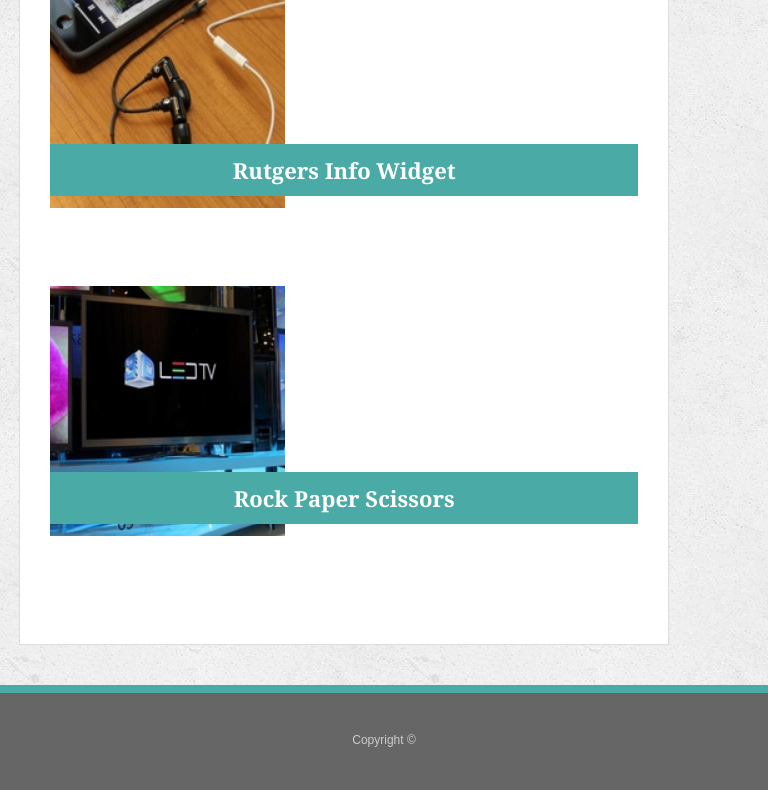
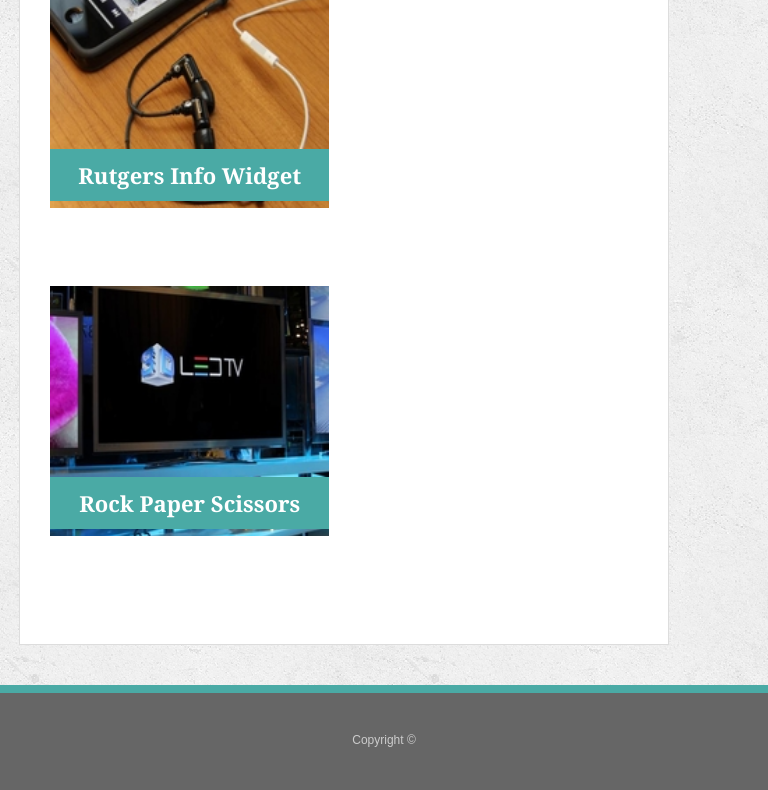
Before and after one commit to kennedyaustin/Responsive-Portfolio, a plain HTML site: page portfolio.html in a window 768 px wide. Shown: the part 1279-2069 px from the top of the page. Drawn offline with Linux system fonts and the light colour scheme.

Commit message:
slowly finishing the 768px page

```diff
--- a/assets/css/style.css
+++ b/assets/css/style.css
@@ -241,6 +241,12 @@
 }
 
 @media screen and (max-width: 640px) {
+
+  #Abimg {
+    width: 100%;
+    height: 250px;
+  }
+
   #logo {
     width: 100%;
   }
@@ -283,7 +289,7 @@
 
 @media screen and (max-width: 768px) and (min-width: 641px) {
   #logo {
-    margin-left: 37px;
+    margin-left: 20px;
   }
 
   #main-container {
@@ -295,8 +301,8 @@
     width: 250px;
     height: 200px;
     object-fit: cover;
+    padding: 3px 15px 10px 0;
     float: left;
-    padding: 3px 15px 10px 0;
   }
 
   p {
@@ -310,8 +316,7 @@
   }
 
   .imgplz {
-    margin: auto;
-    width: 40%;
+    width: 100%;
     height: 250px;
     object-fit: cover;
   }
@@ -321,10 +326,31 @@
     color: #ffffff;
     background-color: #4aaaa5;
     text-align: center;
-    padding: 15px 0 15px 0;
-    bottom: 75px;
+    padding: 15px;
+    bottom: 70px;
     border-bottom: #4aaaa5;
+    width: 100%;
   }
+
+  .maybe {
+    column-count: 2;
+    column-fill: auto;
+    column-gap: 30px;
+  }
+
+  /* .Box1 {
+    width: 45%;
+  }
+
+  .Box2 {
+    width: 45%;
+    float: right;
+  }
+
+  .Box3 {
+    width: 45%;
+    float: left;
+  } */
 
 }
 
--- a/portfolio.html
+++ b/portfolio.html
@@ -25,31 +25,26 @@
     <section class="main-section">
       <h1>Portfolio</h1>
 
-      <div class="work">
-        <img class="imgplz" src="assets/images/technics-q-c-640-480-1.jpg" alt="Word Guess">
+        <div class= "maybe">
+        <!-- <div class= "Box1"> -->
+            <img class="imgplz" src="assets/images/technics-q-c-640-480-1.jpg" alt="Word Guess">
+            <h3>Word Guess</h3>
+            <img class="imgplz" src="assets/images/technics-q-c-640-480-2.jpg" alt="RPG Game">
+            <h3>RPG Game</h3>
+        <!-- </div> -->
 
-        <h3>Word Guess</h3>
-      </div>
-      <div class="work">
-        <img class="imgplz" src="assets/images/technics-q-c-640-480-2.jpg" alt="RPG Game">
+        <!-- <div class= "Box2"> -->
+            <img class="imgplz" src="assets/images/technics-q-c-640-480-5.jpg" alt="Trivia Game">
+            <h3>Trivia Game</h3>
+            <img class="imgplz" src="assets/images/technics-q-c-640-480-7.jpg" alt="Rutgers Info Widget">
+            <h3>Rutgers Info Widget</h3>
+        <!-- </div> -->
 
-        <h3>RPG Game</h3>
-      </div>
-      <div class="work">
-        <img class="imgplz" src="assets/images/technics-q-c-640-480-5.jpg" alt="Trivia Game">
-
-        <h3>Trivia Game</h3>
-      </div>
-      <div class="work">
-        <img class="imgplz" src="assets/images/technics-q-c-640-480-7.jpg" alt="Rutgers Info Widget">
-
-        <h3>Rutgers Info Widget</h3>
-      </div>
-      <div class="work">
-        <img class="imgplz" src="assets/images/technics-q-c-640-480-9.jpg" alt="Rock Paper Scissors">
-
-        <h3>Rock Paper Scissors</h3>
-      </div>
+        <!-- <div class= "Box3"> -->
+          <img class="imgplz" src="assets/images/technics-q-c-640-480-9.jpg" alt="Rock Paper Scissors">
+          <h3>Rock Paper Scissors</h3>
+        <!-- </div> -->
+        </div>
 
     </section>
 
```
